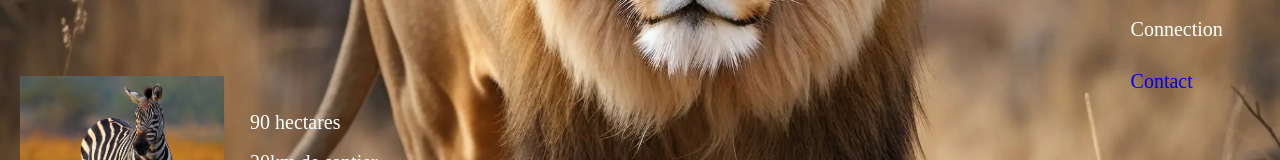
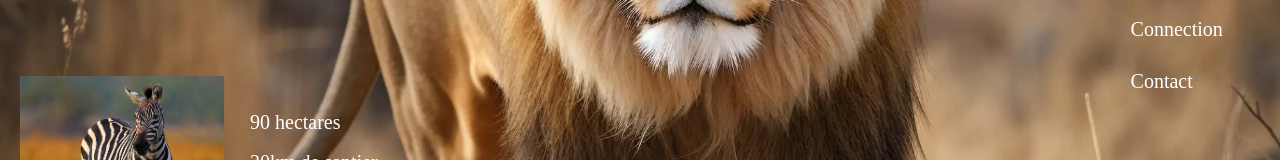
Before and after one commit to seb-alliot/arcadia, a website: page accueil_figma.html in a window 1280 px wide. Shown: the part 419-579 px from the top of the page. Drawn offline with Linux system fonts and the light colour scheme.

Commit message:
p
Signed-off-by: itsuki <alliotsebastien04@gmail.com>

```diff
--- a/accueil_figma.html
+++ b/accueil_figma.html
@@ -21,7 +21,7 @@
                 <li><a href="./page_annexe_aux_base/services.html" class="text">Services</a></li>
                 <li><a href="./page_annexe_aux_base/research.html" class="text">Recherche</a></li>
                 <li><a href="./page_annexe_aux_base/connection.html" class="text">Connection</a></li>
-                <li><a href="./page_annexe_aux_base/contact.html">Contact</a></li>
+                <li><a href="./page_annexe_aux_base/contact.html" class="text">Contact</a></li>
             </ul>
         </nav>
         <div id="menu-service" class="text"><!--lien aux services part photo-->
```
